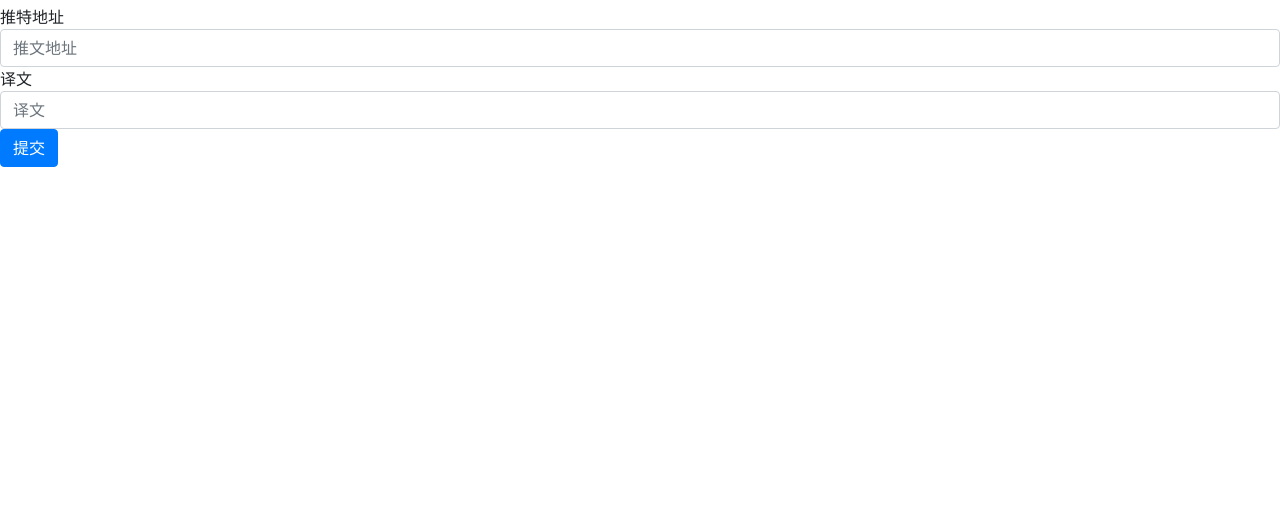
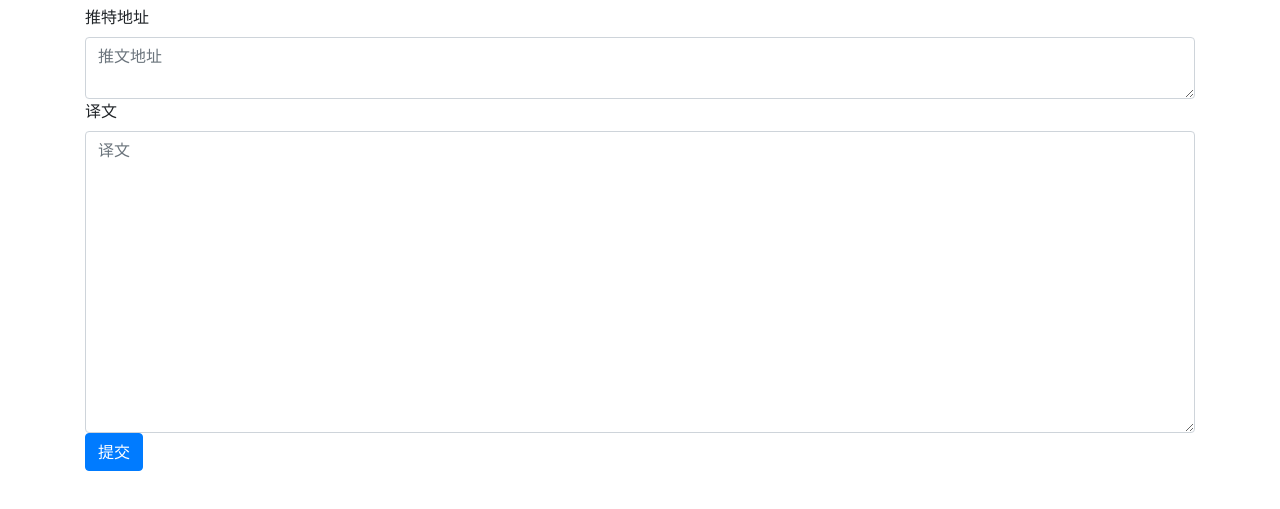
Before and after one commit to cn-matsuri/TweetToaster, a plain HTML site: page Matsuri_translation/frontend/index.html in a window 1280 px wide. Shown: the part 51-560 px from the top of the page. Drawn offline with nearby package versions, Linux system fonts and the light colour scheme.

Commit message:
做了一些UI调整，解决了https和http问题

```diff
--- a/Matsuri_translation/frontend/api.js
+++ b/Matsuri_translation/frontend/api.js
@@ -2,7 +2,7 @@ function submit_task() {
     var url = $('#url').val();
     var translation = $('#translation').val();
     var jqxhr = $.ajax({
-        url: "http://api.matsuri.design/api/tasks",
+        url: "https://api.matsuri.design/api/tasks",
         type: "post",
         data: JSON.stringify({
             "url": url,
@@ -17,7 +17,7 @@ function submit_task() {
 
 function fetch_img(task_id) {
     var event = setInterval(function () {
-        var jqxhr = $.getJSON('http://api.matsuri.design/api/get_task=' + task_id,
+        var jqxhr = $.getJSON('https://api.matsuri.design/api/get_task=' + task_id,
             function (data) {
                 if (data.state === "SUCCESS") {
                     $("#img").append('<img src="cache/' + data.result + '.png" alt="Result" style:"">')
--- a/Matsuri_translation/frontend/index.html
+++ b/Matsuri_translation/frontend/index.html
@@ -5,20 +5,23 @@
     <script src="https://cdn.bootcss.com/jquery/3.4.1/jquery.min.js"></script>
     <script src="api.js"></script>
     <meta charset="UTF-8">
+    <meta name="viewport" content="width=device-width, initial-scale=1.0">
+    <meta http-equiv="X-UA-Compatible" content="ie=edge">
     <link rel="stylesheet" href="https://cdn.bootcss.com/bootstrap/4.0.0/css/bootstrap.min.css"
         integrity="sha384-Gn5384xqQ1aoWXA+058RXPxPg6fy4IWvTNh0E263XmFcJlSAwiGgFAW/dAiS6JXm" crossorigin="anonymous">
 </head>
 
 <body>
+    <div class="container">
         <h1 style="text-align: center">niku-烤肉机</h1>
         <div class="row">
             <div class="col-md-12">
                 <form>
                     <div class="form-group">
-                    <lable for="url">推特地址</label>
-                        <input id="url" class="form-control" placeholder="推文地址">
-                        <lable for="translation">译文</label>
-                            <input id="translation" class="form-control" placeholder="译文">
+                        <label for="url">推特地址</label>
+                        <textarea class="form-control" id="url" placeholder="推文地址" name="url"></textarea>
+                        <label for="translation">译文</label>
+                        <textarea name="translation" id="translation" class="form-control" cols="30" rows="12" placeholder="译文"></textarea>
                         <button id="submit" class="btn btn-primary" type="button">提交</button>
                     </div>
                 </form>
@@ -30,6 +33,8 @@
                 </div>
             </div>
         </div>
+    </div>
+
     <script src="https://cdn.bootcss.com/popper.js/1.12.9/umd/popper.min.js"
         integrity="sha384-ApNbgh9B+Y1QKtv3Rn7W3mgPxhU9K/ScQsAP7hUibX39j7fakFPskvXusvfa0b4Q"
         crossorigin="anonymous"></script>
```
Lines whose indentation alone changed are shown as unchanged.
